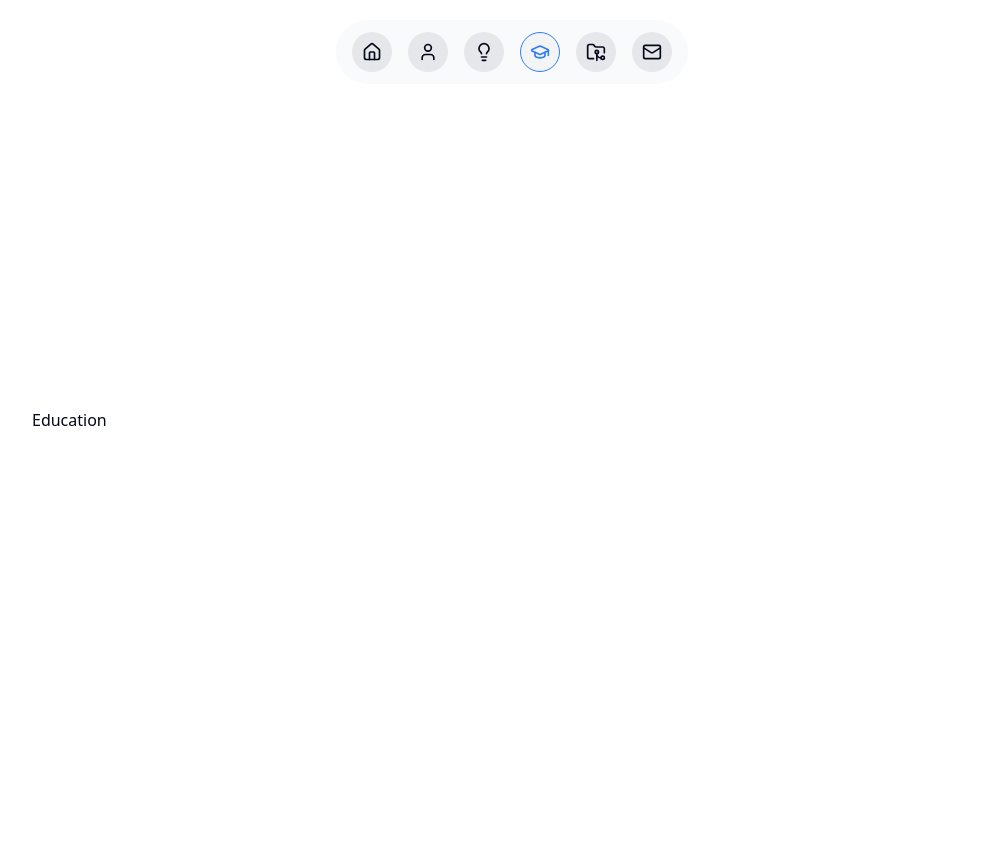
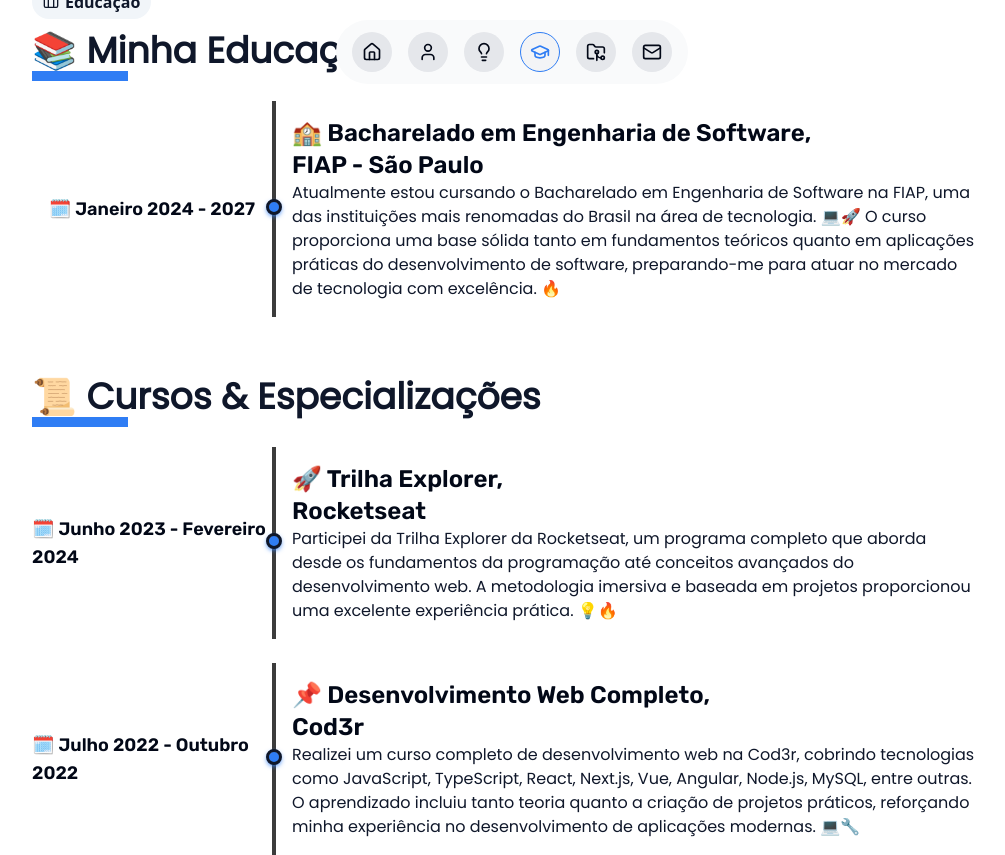
Before and after one commit to danieltinois/portfolio, a Next.js app: page /education in a window 1280 px wide. Shown: the whole page, without its empty margins (128-1133 px from the left). Before the commit the page ends 800 px from the top, so only its background shows below. Built offline with nearby package versions, Linux system fonts and the light colour scheme.

Commit message:
education page done ✅

```diff
--- a/src/app/about/page.tsx
+++ b/src/app/about/page.tsx
@@ -1,16 +1,16 @@
-import Aboutfooter from "@/components/Aboutfooter";
-import FramerWrapper from "@/components/animation/FramerWrapper";
-import Heading from "@/components/Heading";
-import { Badge } from "@/components/ui/badge";
-import { Circle, Heart, User2 } from "lucide-react";
+import Aboutfooter from '@/components/Aboutfooter';
+import FramerWrapper from '@/components/animation/FramerWrapper';
+import Heading from '@/components/Heading';
+import { Badge } from '@/components/ui/badge';
+import { Circle, Heart, User2 } from 'lucide-react';
 
 const About = () => {
   const items = [
-    { hobby: "💻 Programar" },
-    { hobby: "🎮 Jogar Video Game" },
-    { hobby: "📺 Assistir Animes" },
-    { hobby: "🏋️ Academia" },
-    { hobby: "⚽ Futebol" },
+    { hobby: 'Programar' },
+    { hobby: 'Jogar Video Game' },
+    { hobby: 'Assistir Animes' },
+    { hobby: 'Academia' },
+    { hobby: 'Futebol' },
   ];
 
   return (
@@ -25,17 +25,17 @@ const About = () => {
 
         <FramerWrapper y={0} x={100}>
           <p className="font-poppins text-lg sm:text-xl w-full text-primary leading-relaxed">
-            💻{" "}
+            💻{' '}
             <strong>Desenvolvedor Full Stack | Engenheiro de Software</strong>
             🇧🇷 Sou um desenvolvedor apaixonado por tecnologia, sempre buscando
-            aprimorar minhas habilidades. 🚀 Especializado em{" "}
+            aprimorar minhas habilidades. 🚀 Especializado em{' '}
             <strong>
               JavaScript, TypeScript, React, Next.js, Node.js, C# e .NET
             </strong>
-            , criando aplicações{" "}
-            <strong>modernas, responsivas e eficientes</strong>. 🎨 Foco em{" "}
-            <strong>interfaces pixel-perfect</strong> e experiências{" "}
-            <strong>intuitivas</strong>, unindo <strong>design elegante</strong>{" "}
+            , criando aplicações{' '}
+            <strong>modernas, responsivas e eficientes</strong>. 🎨 Foco em{' '}
+            <strong>interfaces pixel-perfect</strong> e experiências{' '}
+            <strong>intuitivas</strong>, unindo <strong>design elegante</strong>{' '}
             e <strong>funcionalidade robusta</strong>. 🔥 Sempre em busca de
             novos desafios e oportunidades para evoluir!
           </p>
--- a/src/app/education/page.tsx
+++ b/src/app/education/page.tsx
@@ -1,7 +1,134 @@
-export default function Education() {
+import FramerWrapper from '@/components/animation/FramerWrapper';
+import Heading from '@/components/Heading';
+import { Badge } from '@/components/ui/badge';
+import { Briefcase } from 'lucide-react';
+
+const Education = () => {
   return (
-    <div>
-      Education
+    <div className="relative flex flex-col items-start gap-5 overflow-hidden">
+      {/* Seção de Educação */}
+      <FramerWrapper y={15} duration={0.4} delay={0.25}>
+        <div className="flex flex-col gap-3">
+          <Badge
+            variant="secondary"
+            className="gap-1.5 py-1 text-sm sm:text-base"
+          >
+            <Briefcase className="h-4 w-4" />
+            Educação
+          </Badge>
+          <Heading>📚 Minha Educação</Heading>
+        </div>
+      </FramerWrapper>
+
+      <div className="w-full h-fit flex flex-col">
+        <div className="w-full h-fit flex">
+          {/* Data da Educação */}
+          <FramerWrapper
+            y={0}
+            x={-100}
+            delay={0.35}
+            duration={0.6}
+            className="w-1/4 font-rubik flex items-center justify-evenly text-lg max-sm:text-base"
+          >
+            🗓️ Janeiro 2024 - 2027
+          </FramerWrapper>
+
+          {/* Detalhes do Curso */}
+          <FramerWrapper
+            y={0}
+            x={100}
+            delay={0.35}
+            duration={0.6}
+            className="relative w-3/4 border-l-4 border-l-[#3c3c3c] p-4 gap-3 education_point"
+          >
+            <div className="text-2xl font-rubik max-sm:text-xl">
+              🏫 Bacharelado em Engenharia de Software, <br /> FIAP - São Paulo
+            </div>
+            <p className="font-poppins text-base w-full text-primary max-sm:text-xs">
+              Atualmente estou cursando o Bacharelado em Engenharia de Software
+              na FIAP, uma das instituições mais renomadas do Brasil na área de
+              tecnologia. 💻🚀 O curso proporciona uma base sólida tanto em
+              fundamentos teóricos quanto em aplicações práticas do
+              desenvolvimento de software, preparando-me para atuar no mercado
+              de tecnologia com excelência. 🔥
+            </p>
+          </FramerWrapper>
+        </div>
+      </div>
+
+      {/* Seção de Cursos */}
+      <FramerWrapper y={15} duration={0.4} delay={0.4}>
+        <div className="flex flex-col gap-3 mt-10">
+          <Heading>📜 Cursos & Especializações</Heading>
+        </div>
+      </FramerWrapper>
+
+      <div className="w-full h-fit flex flex-col">
+        {/* Rocketseat */}
+        <div className="w-full h-fit flex">
+          <FramerWrapper
+            y={0}
+            x={-100}
+            delay={0.45}
+            duration={0.6}
+            className="w-1/4 font-rubik flex items-center justify-evenly text-lg max-sm:text-base"
+          >
+            🗓️ Junho 2023 - Fevereiro 2024
+          </FramerWrapper>
+
+          <FramerWrapper
+            y={0}
+            x={100}
+            delay={0.45}
+            duration={0.6}
+            className="relative w-3/4 border-l-4 border-l-[#3c3c3c] p-4 gap-3 education_point"
+          >
+            <div className="text-2xl font-rubik max-sm:text-xl">
+              🚀 Trilha Explorer, <br /> Rocketseat
+            </div>
+            <p className="font-poppins text-base w-full text-primary max-sm:text-xs">
+              Participei da Trilha Explorer da Rocketseat, um programa completo
+              que aborda desde os fundamentos da programação até conceitos
+              avançados do desenvolvimento web. A metodologia imersiva e baseada
+              em projetos proporcionou uma excelente experiência prática. 💡🔥
+            </p>
+          </FramerWrapper>
+        </div>
+
+        {/* Cod3r */}
+        <div className="w-full h-fit flex mt-6">
+          <FramerWrapper
+            y={0}
+            x={-100}
+            delay={0.55}
+            duration={0.6}
+            className="w-1/4 font-rubik flex items-center justify-evenly text-lg max-sm:text-base"
+          >
+            🗓️ Julho 2022 - Outubro 2022
+          </FramerWrapper>
+
+          <FramerWrapper
+            y={0}
+            x={100}
+            delay={0.55}
+            duration={0.6}
+            className="relative w-3/4 border-l-4 border-l-[#3c3c3c] p-4 gap-3 education_point"
+          >
+            <div className="text-2xl font-rubik max-sm:text-xl">
+              📌 Desenvolvimento Web Completo, <br /> Cod3r
+            </div>
+            <p className="font-poppins text-base w-full text-primary max-sm:text-xs">
+              Realizei um curso completo de desenvolvimento web na Cod3r,
+              cobrindo tecnologias como JavaScript, TypeScript, React, Next.js,
+              Vue, Angular, Node.js, MySQL, entre outras. O aprendizado incluiu
+              tanto teoria quanto a criação de projetos práticos, reforçando
+              minha experiência no desenvolvimento de aplicações modernas. 💻🔧
+            </p>
+          </FramerWrapper>
+        </div>
+      </div>
     </div>
-  )
-}
+  );
+};
+
+export default Education;
--- a/src/app/skills/page.tsx
+++ b/src/app/skills/page.tsx
@@ -8,20 +8,23 @@ import React from 'react';
 const Skills = () => {
   return (
     <div className="relative flex flex-col items-start gap-5 overflow-hidden">
-      <Badge variant="secondary" className="gap-1.5 py-1">
+      <Badge variant="secondary" className="gap-1.5 py-1 text-sm sm:text-base">
         <LightbulbIcon className="w-4 h-4" />
         Minhas Skills
       </Badge>
-      <div className="flex flex-col gap-3">
+
+      <div className="flex flex-col gap-3 w-full">
         <Heading>Minha Experiência/Skills Técnicas 🖥️</Heading>
+
         <FramerWrapper y={0} x={200}>
-          <p className="font-poppins text-xl w-full text-primary max-sm:text-lg">
+          <p className="font-poppins text-xl sm:text-lg md:text-xl w-full text-primary leading-relaxed">
             Estou no início da minha jornada, mas possuo uma compreensão sólida
             de HTML5, CSS3, JS, TS e React, incluindo princípios de design
             responsivo. Meu foco está na construção de aplicações web e sites
             utilizando JavaScript, TypeScript, React, Nextjs e Node. 🚀
           </p>
         </FramerWrapper>
+
         <FramerWrapper y={100} delay={0.3} className="block w-full">
           <h1 className="gap-2 text-2xl font-poppins text-primary font-semibold flex text_underline relative max-sm:text-xl mb-4">
             Linguagens de Programação 👨‍💻
```
